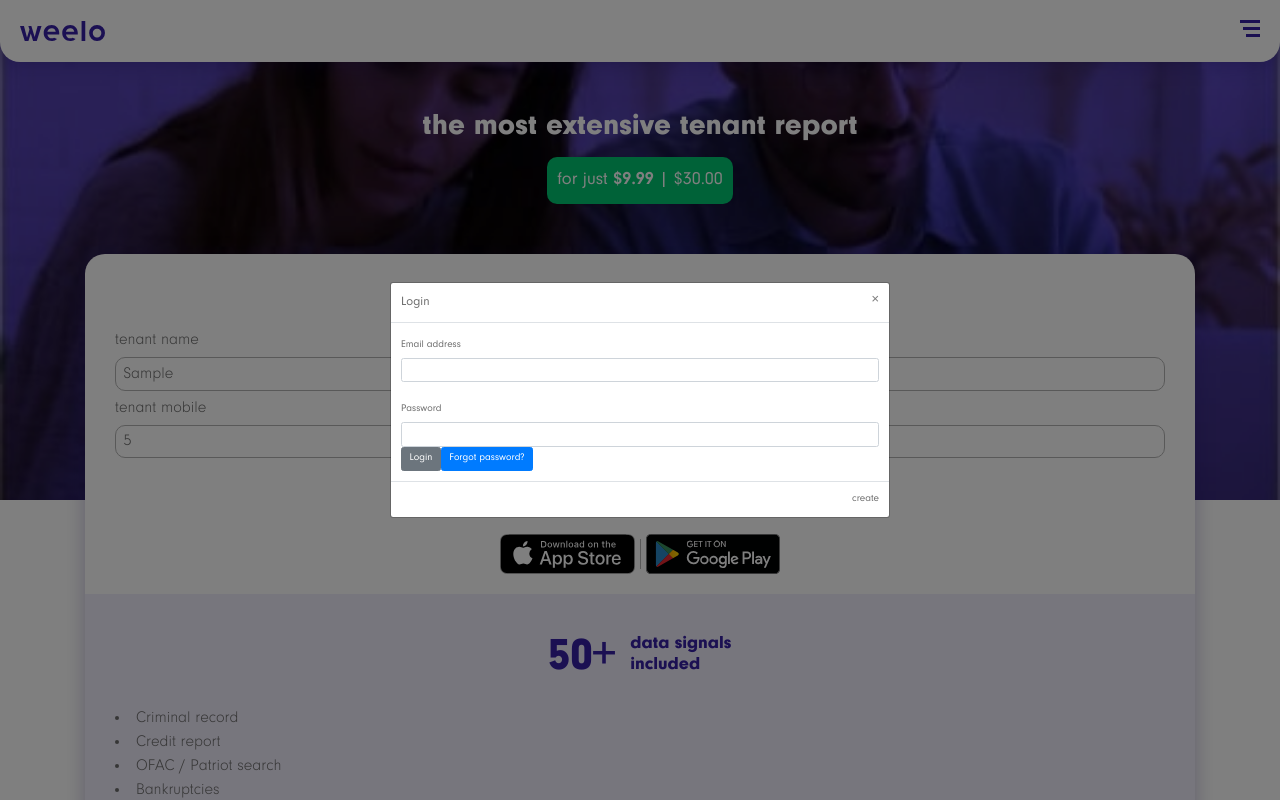
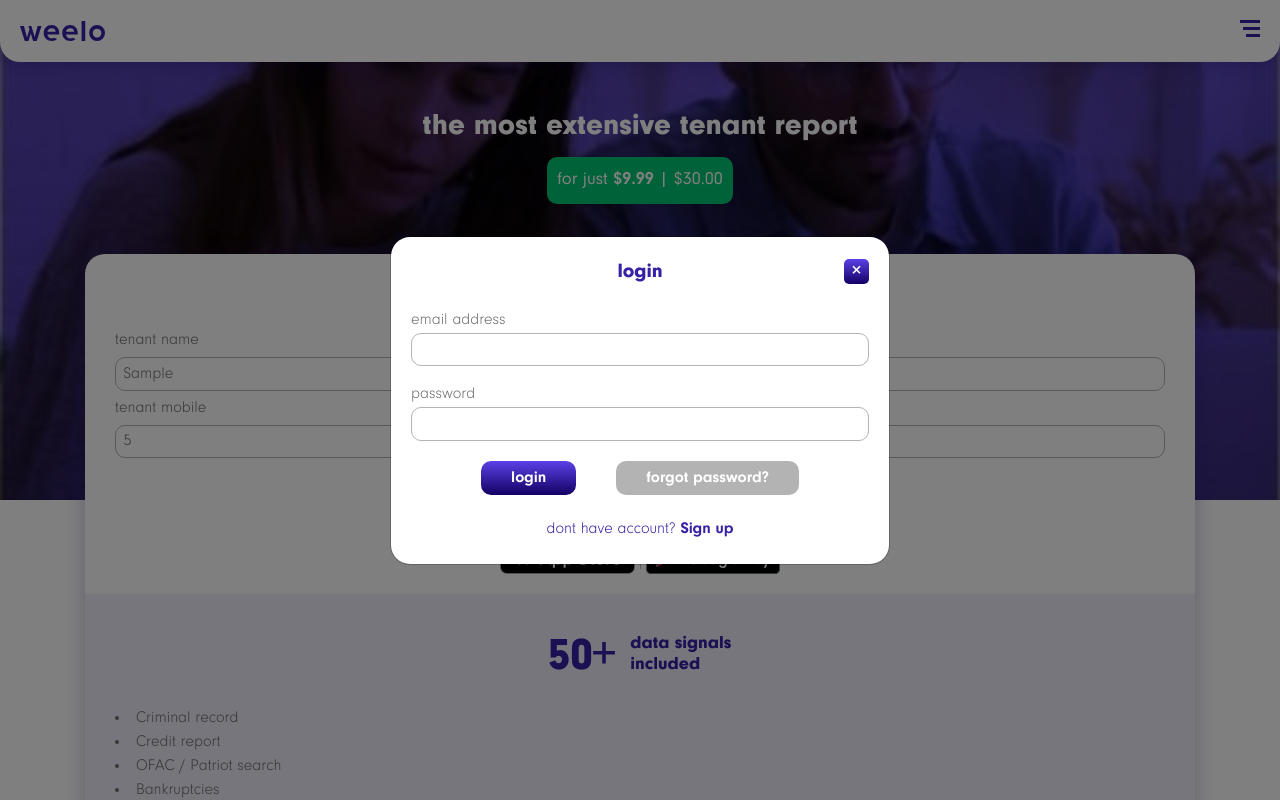
Before and after one commit to Mono-Gato/Weelo-screen-your-tenant, a React app: page / in a window 1280 px wide. Both pictures are taken after typing "Sample", "5" into the empty fields and a click on the button "screen tenant". Shown: the top 800 px of the page. Built offline with nearby package versions, Linux system fonts and the light colour scheme.

Commit message:
styling modal component

```diff
--- a/package.json
+++ b/package.json
@@ -14,7 +14,7 @@
   "dependencies": {
     "react": "^17.0.2",
     "react-dom": "^17.0.2",
-    "react-router-dom": "4.3.1"
+    "react-router-dom": "^4.3.1"
   },
   "devDependencies": {
     "@babel/core": "^7.15.0",
--- /dev/null
+++ b/src/assets/styles/components/modal.scss
@@ -0,0 +1,115 @@
+@import "../tokens/color.scss";
+@import "../tokens/typo.scss";
+@import "../tokens/spacing.scss";
+@import "../tokens/utilities.scss";
+
+.modal{
+    &-content{
+        border-radius: $border-radius_large;
+    }
+    &-header{
+        padding: $space_small;
+        justify-content: center;
+        align-items: center;
+        border-bottom: 0;
+       & .close{
+           margin: $space_extra-small 0 $space_extra-small auto;
+           padding: 0;
+           font-size: $font-size_large;
+           font-weight: $black;
+           background: $gradient;
+           color: $white_contrast;
+           opacity: 1;
+           text-shadow: none;
+           border-radius: $border-radius_small;
+           width: 25px;
+           height: 25px;
+           position: absolute;
+           right: 20px;
+           transition: $transition;
+           font-family: $font !important;
+           &:hover{
+               opacity: 1 !important;
+               transform: scale(1.1);
+           }
+       }
+       & .modal-title{
+        font-size: $font-size_large;
+        font-weight: $black;
+        color: $primary;
+    }
+    }
+
+    &-body{
+        padding: 0 $space_small;
+        font-size: $font-size_small;
+        line-height: $font-size_small;
+        font-weight: $light;
+        & .form{
+            &-control{
+                border-radius: $border-radius_normal;
+            font-size: $font-size_small;
+            line-height: $font-size_small;
+            font-weight: $light;
+            color: $body_text;
+            border-color: $gray;
+                &:focus{
+                    border-color: $primary;
+                    box-shadow: 0 0 5px rgba(20, 0, 100, .25);
+                }
+            }
+            &-footer{
+                display: flex;
+                justify-content: center;
+                flex-wrap: wrap;
+
+                & .btn{
+                    border-radius: $border-radius_normal;
+                    padding:$space_mini $space_normal;
+                    font-size: $font-size_small;
+                    font-weight: $bold;
+                    margin: $space_small $space_small 0 $space_small ;
+                    border: none;
+                    outline: none;
+                    transition: $transition;
+                    &:hover{
+                        transform: scale(1.1);
+                    }
+                }
+                & .btn-primary{
+                    background: $gradient;
+                    color: $white_contrast;
+                    &:hover{
+                        color: $cream;
+                    }
+                }
+                & .btn-secondary{
+                    background: $gray;
+                    &:hover{
+                        background: $acent;
+                    }
+                }
+            }
+        }
+    }
+    &-footer{
+        justify-content: center;
+        border: 0;
+        padding: $space_small;
+        & a{
+            font-size: $font-size_small;
+            color: $primary;
+            font-weight: $light;
+            text-decoration: none;
+            transition: $transition;
+            & span{
+                font-weight: $bold;
+
+            }
+            &:hover span{
+                color: $acent;
+                text-decoration: underline;
+            }
+        }
+    }
+}
--- a/src/components/Modal.jsx
+++ b/src/components/Modal.jsx
@@ -2,6 +2,8 @@
 import React from 'react';
 import ReactDOM from 'react-dom';
 import { Link } from 'react-router-dom';
+
+import '../assets/styles/components/modal.scss';
 
 function Modal() {
 
@@ -10,8 +12,13 @@ function Modal() {
       <div className='modal-dialog modal-dialog-centered'>
         <div className='modal-content'>
           <div className='modal-header'>
-            <h5 className='modal-title' id='loginModalLabel'>Login</h5>
-            <button type='button' className='close' data-dismiss='modal' aria-label='Close'>
+            <h5 className='modal-title' id='loginModalLabel'>login</h5>
+            <button
+              type='button'
+              className='close'
+              data-dismiss='modal'
+              aria-label='Close'
+            >
               <span aria-hidden='true'>&times;</span>
             </button>
           </div>
@@ -19,37 +26,54 @@ function Modal() {
             <form>
               <div className='form-group'>
                 <label htmlFor='exampleInputEmail1'>
-                  Email address
+                  email address
                 </label>
-                <input type='email' className='form-control' id='exampleInputEmail1' aria-describedby='emailHelp' />
+                <input
+                  type='email'
+                  className='form-control'
+                  id='exampleInputEmail1'
+                  aria-describedby='emailHelp'
+                />
               </div>
               <div className='form-group'>
-                <label htmlFor='exampleInputPassword1'>Password</label>
-                <input type='password' className='form-control' id='exampleInputPassword1' />
+                <label htmlFor='exampleInputPassword1'>
+                  password
+                </label>
+                <input
+                  type='password'
+                  className='form-control'
+                  id='exampleInputPassword1'
+                />
               </div>
               <div className='form-footer'>
                 <button
                   type='submit'
-                  className='btn btn-secondary'
+                  className='btn btn-primary'
                   data-dismiss='modal'
                 >
-                  Login
+                  login
                 </button>
                 <Link
                   to='/forgotPassForm'
                   type='button'
-                  className='btn btn-primary'
+                  className='btn btn-secondary'
                 >
-                  Forgot password?
+                  forgot password?
                 </Link>
               </div>
 
             </form>
           </div>
           <div className='modal-footer'>
-            <span>
-              create
-            </span>
+            <Link
+              to='/'
+              type='button'
+              className=''
+            >
+              dont have account?
+              {' '}
+              <span>Sign up</span>
+            </Link>
           </div>
         </div>
       </div>
```
